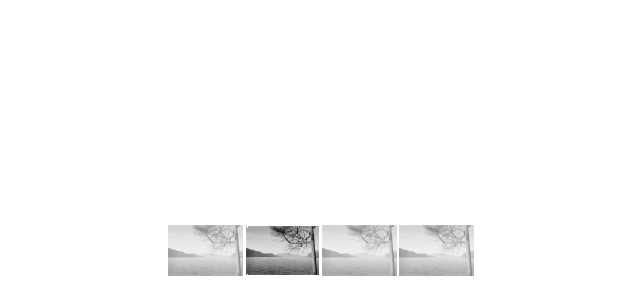
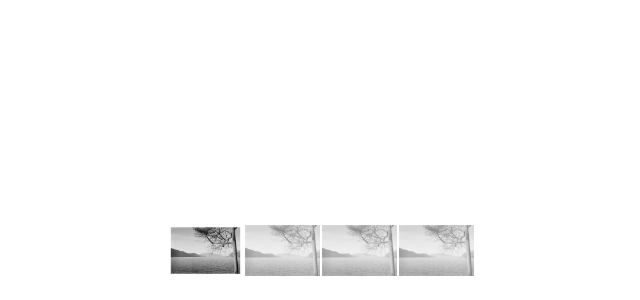
Before and after one commit to pommito/Portfolio-2024, a Next.js app: page /playground in a window 1280 px wide. Shown: the part 500-800 px from the top of the page, without its empty margins (319-959 px from the left). Built offline with nearby package versions, Linux system fonts and the light colour scheme.

Commit message:
Integ(Playground) : Mini menu is working on click, need to find a way to handle drag and drop

```diff
--- a/src/components/MiniProjectMenu.tsx
+++ b/src/components/MiniProjectMenu.tsx
@@ -6,54 +6,37 @@ import placeholder from '@/../public/placeholder.jpg';
 import { useState } from 'react';
 
 export default function MiniProjectMenu() {
-  const [transformPourcentage, setTransformPourcentage] = useState(0);
+  const [imageSelected, setImageSelected] = useState(0);
+
+  const images = [placeholder, placeholder, placeholder, placeholder];
 
   return (
     <div className="flex gap-[2px] absolute bottom-6 left-1/2 -translate-x-1/2 cursor-grab">
       <div
-        className={`absolute w-full -top-[5px] -left-[5px] transition-transform translate-x-[${transformPourcentage}%] pointer-events-none`}
+        className={`absolute w-full -top-[5px] -left-[5px] transition-transform ease-in-out pointer-events-none`}
+        style={{
+          transform: `translateX(${imageSelected * 25}%)`,
+        }}
       >
         <div className="relative flex flex-col justify-between w-[85px] h-[62px]">
           <div className="before:block before:absolute before:top-0 before:left-0 before:content-[''] before:w-2 before:h-2 before:border-t before:border-l before:border-white after:block after:absolute after:top-0 after:right-0 after:content-[''] after:w-2 after:h-2 after:border-t after:border-r after:border-white"></div>
           <div className="before:block before:absolute before:bottom-0 before:left-0 before:content-[''] before:w-2 before:h-2 before:border-b before:border-l before:border-white after:block after:absolute after:bottom-0 after:right-0 after:content-[''] after:w-2 after:h-2 after:border-b after:border-r after:border-white"></div>
         </div>
       </div>
+      {images.map((image, index) => (
         <Image
+          key={index}
           src={placeholder}
-        alt="thumbnail of project"
+          alt={`thumbnail of project ${index}`}
           width={75}
-        className="opacity-50"
+          className={
+            imageSelected === index ? `border border-white scale-95 transition-transform` : `scale-100 opacity-50`
+          }
           onClick={() => {
-          setTransformPourcentage(0);
+            setImageSelected(index);
           }}
         />
-      <Image
-        src={placeholder}
-        alt="thumbnail of project"
-        width={75}
-        className="border border-white"
-        onClick={() => {
-          setTransformPourcentage(25);
-        }}
-      />
-      <Image
-        src={placeholder}
-        alt="thumbnail of project"
-        width={75}
-        className="opacity-50"
-        onClick={() => {
-          setTransformPourcentage(50);
-        }}
-      />
-      <Image
-        src={placeholder}
-        alt="thumbnail of project"
-        width={75}
-        className="opacity-50"
-        onClick={() => {
-          setTransformPourcentage(75);
-        }}
-      />
+      ))}
     </div>
   );
 }
```
Lines whose indentation alone changed are shown as unchanged.
